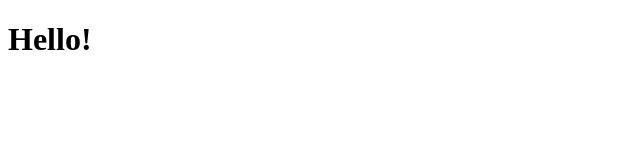
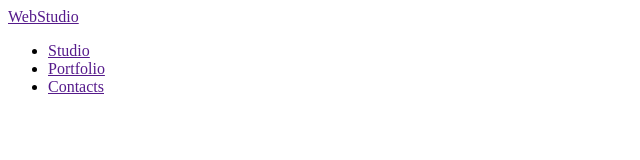
Before and after one commit to Kark999/goit-markup-hw-01, a plain HTML site: page index.html in a window 1280 px wide. Shown: the whole page, without its empty margins (0-640 px from the left). Drawn offline with Linux system fonts and the light colour scheme.

Commit message:
start murkup

```diff
--- a/index.html
+++ b/index.html
@@ -2,14 +2,28 @@
 <html lang="en">
   <head>
     <meta charset="UTF-8" />
-    <meta http-equiv="X-UA-Compatible" content="IE=edge" />
     <meta name="viewport" content="width=device-width, initial-scale=1.0" />
     <title>Document</title>
   </head>
 
   <body>
+    <header>
+      <a href="">WebStudio</a>
+      <ul>
+        <li>
+          <a href="">Studio</a>
+        </li>
+        <li>
+          <a href="">Portfolio</a>
+        </li>
+        <li>
+          <a href="">Contacts</a>
+        </li>
+      </ul>
+    </header>
 
-<h1>Hello!</h1>
+    <main></main>
 
+    <footer></footer>
   </body>
 </html>
```
Also changed, not shown: .prettierrc.json (deleted), css/styles.css (deleted), img/team img1.jpg (added), img/team img2.jpg (added), img/team img3.jpg (added), img/team img4.jpg (added).
